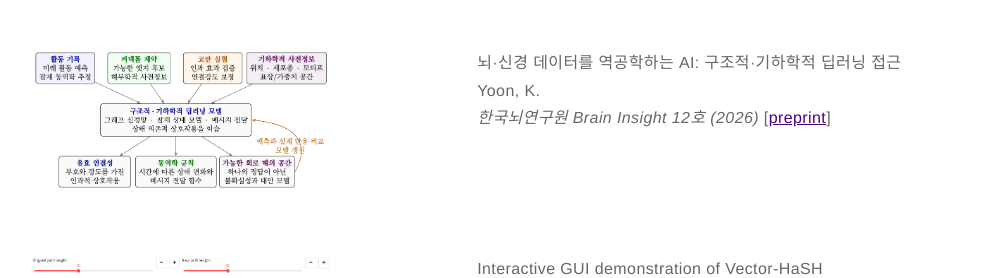
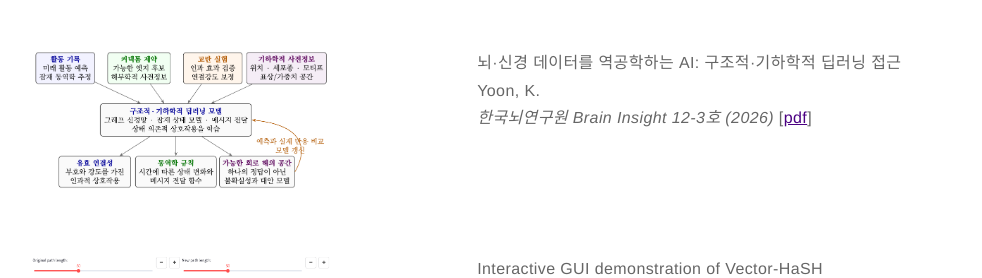
Before and after one commit to kijungyoon/kijungyoon.github.io, a Jekyll site: the page built from papers.md, in a window 1280 px wide and 900 px high, scrolled down 374 px. Shown: the part 151-429 px from the top of the window, without its empty margins (183-1165 px from the left). Built offline with Jekyll 4.4.1, drawn with Linux system fonts in a browser that asks for light colours.

Commit message:
Update papers.md

```diff
--- a/papers.md
+++ b/papers.md
@@ -13,8 +13,8 @@ layout: page
     <div class="toright">
     <p><b>뇌·신경 데이터를 역공학하는 AI: 구조적·기하학적 딥러닝 접근</b><br>
     Yoon, K.<br>
-    <i>한국뇌연구원 Brain Insight 12호 (2026)</i>
-    [<a href="https://drive.google.com/file/d/1ZxAcZaYcvRczX975OyPDg9X8u00zU9CD/view">preprint</a>]<br>
+    <i>한국뇌연구원 Brain Insight 12-3호 (2026)</i>
+    [<a href="https://library.kbri.re.kr/library/10360/contents/7821058">pdf</a>]<br>
     </p>
     </div>
 </div>
```
